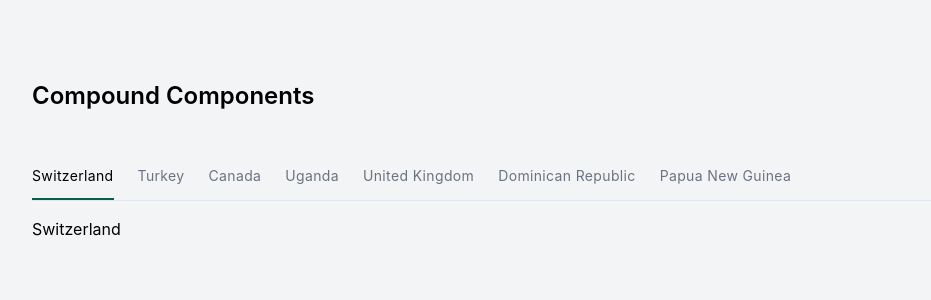
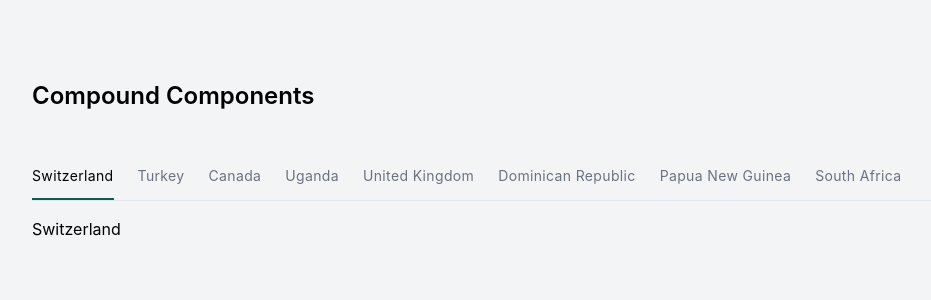
Before and after one commit to oguzergul/compound-component, a Next.js app: page / in a window 1280 px wide. Shown: the top 300 px of the page, without its empty margins (32-963 px from the left). Built offline with nearby package versions, Linux system fonts and the light colour scheme.

Commit message:
refactor tab component and move stylings to native css side

```diff
--- a/components/Tab/index.js
+++ b/components/Tab/index.js
@@ -1,56 +1,43 @@
-import React, {createContext, useState, useContext, useRef} from 'react';
+import React, { createContext, useState, useContext, useRef } from 'react';
 
 const TabContext = createContext();
 
-const TabContextProvider = ({children}) => {
-    const [selectedTab,setSelectedTab] = useState(0);
-    const [tabCount, setTabCount] = useState([]);
-
-    return (
-        <TabContext.Provider value={{selectedTab,setSelectedTab, tabCount, setTabCount}}>
-            {children}
-        </TabContext.Provider>
-    )
-}
-
-export function Tab({ children }) {
+export function Tab({ children,id }) {
     const TabItemRef = useRef();
-    const { selectedTab, setSelectedTab } = useContext(TabContext);
-
-    const TabCount = TabItemRef?.current?.parentElement?.childElementCount || 0;
-
-    const handleActiveTabClass = () => {
-        TabItemRef.current.classList.add('active-tab');
-        Array.from(TabItemRef?.current?.parentElement?.children).filter((item,index) => index !== selectedTab).forEach(item => item.classList.remove('active-tab'))
-    }
+    const { selectedTab, setSelectedTab, tabCount } = useContext(TabContext);
 
     const HandleTabSelect = () => {
         const SelectedTab = Array.from(TabItemRef?.current?.parentElement?.children).indexOf(TabItemRef.current)
-
         setSelectedTab(SelectedTab);
     }
 
     const HandleKeyPress = (event) => {
-        if (event.key === "ArrowLeft") {
-            setSelectedTab(selectedTab === 0 ? TabCount - 1 : selectedTab - 1);
-        } else if(event.key === "ArrowRight" || event.key === "Tab") {
-            setSelectedTab(selectedTab === TabCount - 1 ? 0 : selectedTab + 1);
+        const { key } = event;
+        const LastElement = tabCount - 1;
+
+        switch (key){
+            case 'ArrowLeft':
+                setSelectedTab(selectedTab === 0 ? LastElement : selectedTab - 1);
+                break;
+            case 'ArrowRight':
+                setSelectedTab(selectedTab === LastElement ? 0 : selectedTab + 1);
+                break;
+            case 'Tab':
+                setSelectedTab(selectedTab === LastElement ? 0 : selectedTab + 1);
+                break;
+            default:
+                break;
         }
     }
 
-    React.useEffect(() => {
-        handleActiveTabClass();
-    }, [selectedTab]);
-
     return (
         <li
-            className="outline-0 flex font-normal text-sm tracking-wide font-sf-pro leading-6 cursor-pointer pt-3 pb-2.5 border-b-2 text-gray-500 border-transparent "
             autoFocus={true}
             ref={TabItemRef}
             role="presentation"
             onKeyDown={HandleKeyPress}
             onClick={HandleTabSelect}>
-            <button className="outline-none" aria-selected={true}>
+            <button className="outline-none" aria-selected={id === selectedTab}>
                 {children}
             </button>
         </li>
@@ -58,16 +45,27 @@ export function Tab({ children }) {
 }
 
 Tab.Group = function TabGroup({ children }) {
+    const [selectedTab, setSelectedTab] = useState(0);
+    const [tabCount, setTabCount] = useState(0);
+
     return (
-        <TabContextProvider>
+        <TabContext.Provider value={{selectedTab,setSelectedTab, tabCount, setTabCount}}>
             {children}
-        </TabContextProvider>
-    );
+        </TabContext.Provider>
+    )
 };
 
 Tab.List = function TabList({ children}) {
+    const { setTabCount } = useContext(TabContext) || {};
+
+    React.useEffect(() => {
+        setTabCount(Array.from(children).length);
+    }, [children]);
+
+    const TabListItems = children.map((child, index) => React.cloneElement(child, { key: index, 'id': index }));
+
     return (
-        <ul role="tablist" aria-orientation="horizontal" aria-label="List of Tabs" className="border-b border-slate-200 space-x-6 flex">{children}</ul>
+        <ul role="tablist" aria-orientation="horizontal" aria-label="List of Tabs">{TabListItems}</ul>
     );
 };
 
--- a/pages/index.js
+++ b/pages/index.js
@@ -26,6 +26,9 @@ export default function Home() {
                   </Tab>
                   <Tab>
                       Papua New Guinea
+                  </Tab>
+                  <Tab>
+                      South Africa
                   </Tab>
               </Tab.List>
 
@@ -66,6 +69,11 @@ export default function Home() {
                           <h2>Papua New Guinea</h2>
                       </div>
                   </Tab.Panel>
+                  <Tab.Panel>
+                      <div>
+                          <h2>South Africa</h2>
+                      </div>
+                  </Tab.Panel>
               </Tab.Panels>
           </Tab.Group>
       </main>
--- a/styles/globals.css
+++ b/styles/globals.css
@@ -12,6 +12,14 @@ body {
     @apply bg-gray-100 font-sf-pro;
 }
 
-.active-tab {
-    @apply border-b-emerald-800 text-black hover:border-b-emerald-800;
+ul {
+    @apply border-b border-slate-200 space-x-6 flex
 }
+
+button {
+    @apply outline-0 flex font-normal text-sm tracking-wide font-sf-pro leading-6 cursor-pointer pt-3 pb-2.5 border-b-2 text-gray-500 border-b-transparent hover:border-b-slate-300 hover:text-gray-600
+}
+
+button[aria-selected="true"] {
+    @apply border-b-emerald-800 text-black
+}
```
Also changed, not shown: 1 other file (tests, documents, lock files or other folders).
